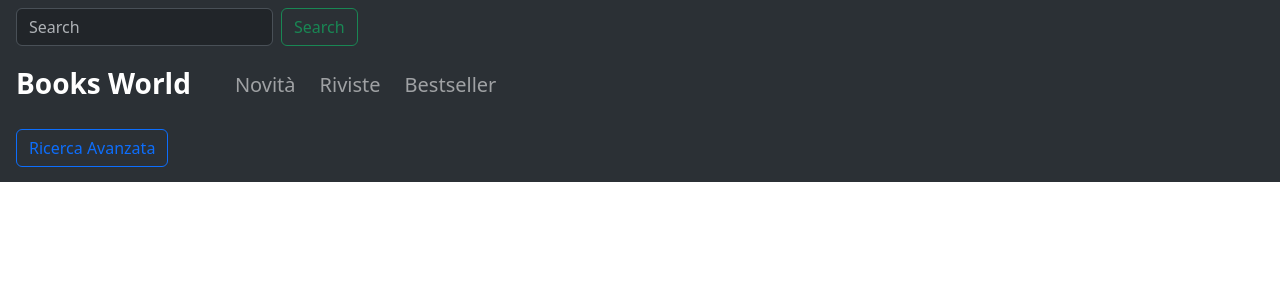
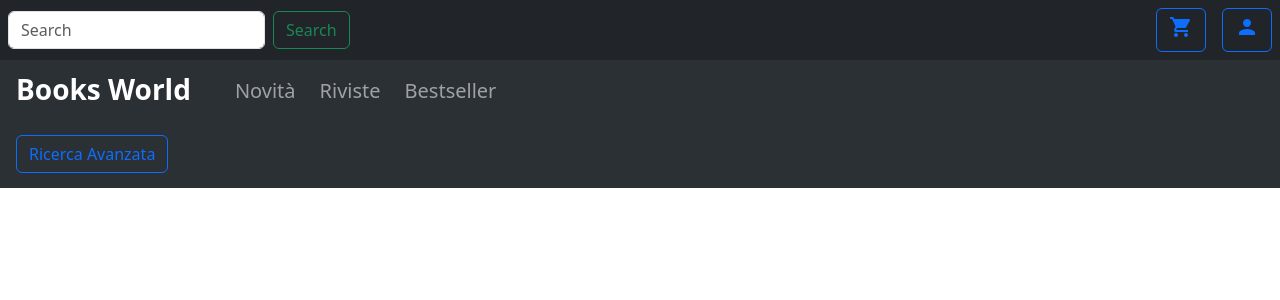
Before and after one commit to pierluigiTrocini/booksWorldWebApp2023, an Angular app in the folder books-world-ng/: page / in a window 1280 px wide. Shown: the top 300 px of the page. Built offline with nearby package versions, Linux system fonts and the light colour scheme.

Commit message:
Aggiunta componenti grafiche alla menù bar

```diff
--- a/books-world-ng/src/app/menu-bar/menu-bar.component.html
+++ b/books-world-ng/src/app/menu-bar/menu-bar.component.html
@@ -1,9 +1,16 @@
-<nav class="navbar bg-body-tertiary" data-bs-theme="dark">
-  <div class="container-fluid">
-    <form class="d-inline-flex">
-      <input type="text" class="form-control mx-1"  placeholder="Search" aria-label="Search">
-      <button class="btn btn-outline-success mx-1" type="submit">Search</button>
-    </form>
+<nav class="navbar navbar-dark bg-dark">
+  <form class="d-flex flex-row mx-1">
+    <input type="text" class="form-control mx-1" placeholder="Search" aria-label="Search">
+    <button class="btn btn-outline-success mx-1" type="submit">Search</button>
+  </form>
+
+  <div class="d-flex flex-row">
+    <button type="button" class="btn btn-outline-primary mx-2">
+      <span class="material-icons">shopping_cart</span>
+    </button>
+    <button type="button" class="btn btn-outline-primary mx-2">
+      <span class="material-icons">person</span>
+    </button>
   </div>
 </nav>
 
```
